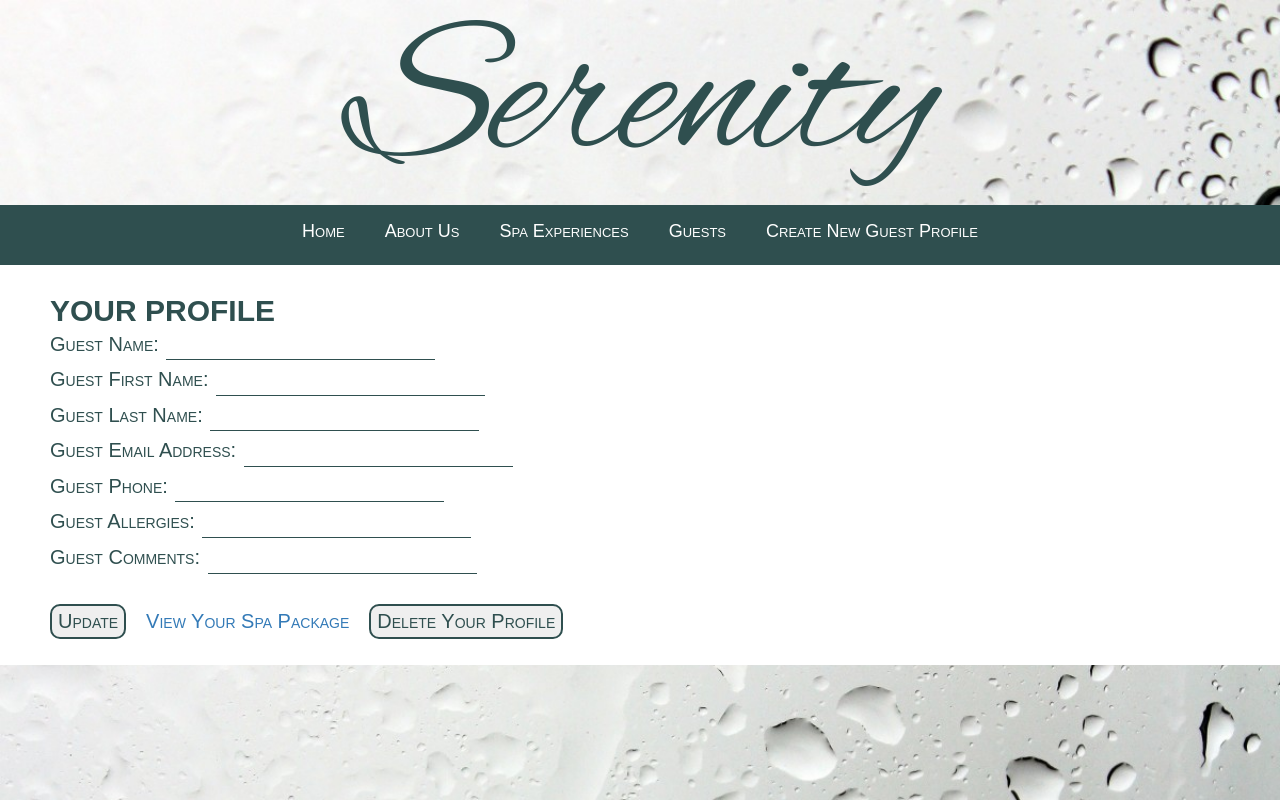
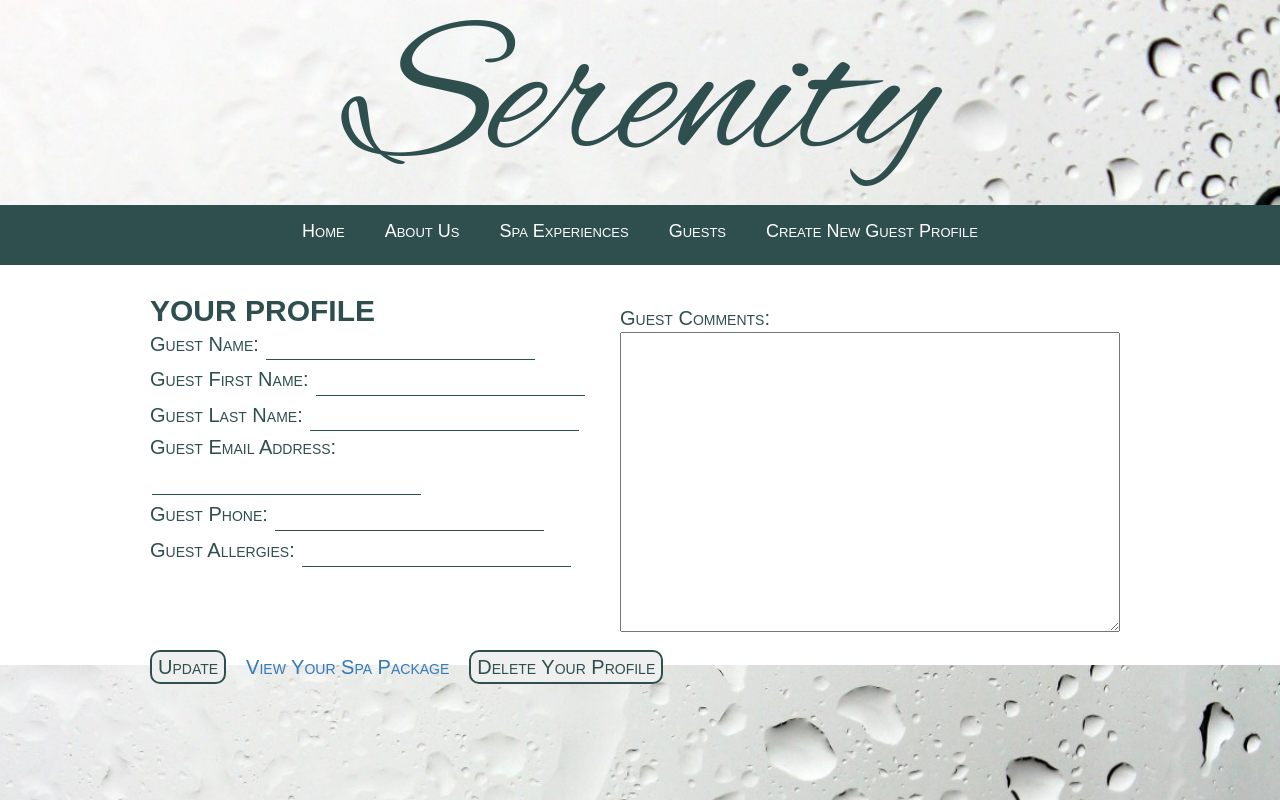
Before and after one commit to lillianku/serenity, a React (Create React App) app in the folder client/: page /guests/1 in a window 1280 px wide. Built offline with nearby package versions, Linux system fonts and the light colour scheme; no server answers; a web font is replaced by a local one.

Commit message:
added styling and moved the comment box on  both guest and guestnew

```diff
--- a/client/src/components/App.css
+++ b/client/src/components/App.css
@@ -224,12 +224,22 @@ p{
 .Guest, .GuestNew {
   font-family: 'Muli', sans-serif;
   text-align: left;
-  padding-left: 50px;
+  padding-left: 150px;
+  padding-right: 150px;
   font-size: 20px;
   font-variant: small-caps;
   background-color: white;
   margin-top: -20px;
   height: 400px;
+}
+
+.TextAreaTest{
+  float: right;
+}
+
+textarea{
+  width: 500px;
+  height: 300px;
 }
 
 input {
--- a/client/src/components/Guest.js
+++ b/client/src/components/Guest.js
@@ -18,6 +18,7 @@ class Guest extends React.Component {
     return (
       <div className="Guest">
         <br />
+        <p className="TextAreaTest">Guest Comments: <br /><textarea value={comments} name="comments" onChange={this.handleChange}/></p>
         <h2>Your Profile</h2>
         Guest Name: <input value={username} name="username" onChange={this.handleChange}/>
         <br />
@@ -31,7 +32,6 @@ class Guest extends React.Component {
         <br />
         Guest Allergies: <input value={allergies} name="allergies" onChange={this.handleChange}/>
         <br />
-        Guest Comments: <input value={comments} name="comments" onChange={this.handleChange}/>
         <br />
         <br />
 
--- a/client/src/components/GuestNew.js
+++ b/client/src/components/GuestNew.js
@@ -15,6 +15,7 @@ class GuestNew extends Component {
     return (
       <form className="GuestNew" onSubmit={this.handleSubmit}>
         <br />
+        <p className="TextAreaTest">Guest Comments: <br/><textarea value={comments} name="comments" onChange={this.handleChange}/></p>
         <h2>CREATE YOUR GUEST PROFILE</h2>
         <br />
         Username: <input value={username} name="username" onChange={this.handleChange} required/>
@@ -29,7 +30,6 @@ class GuestNew extends Component {
         <br />
         Allergies: <input value={allergies} name="allergies" onChange={this.handleChange}/>
         <br />
-        Comments: <input value={comments} name="comments" onChange={this.handleChange}/>
         <br />
         <input className="update-button" type="submit" value="submit"/>
       </form>
```
